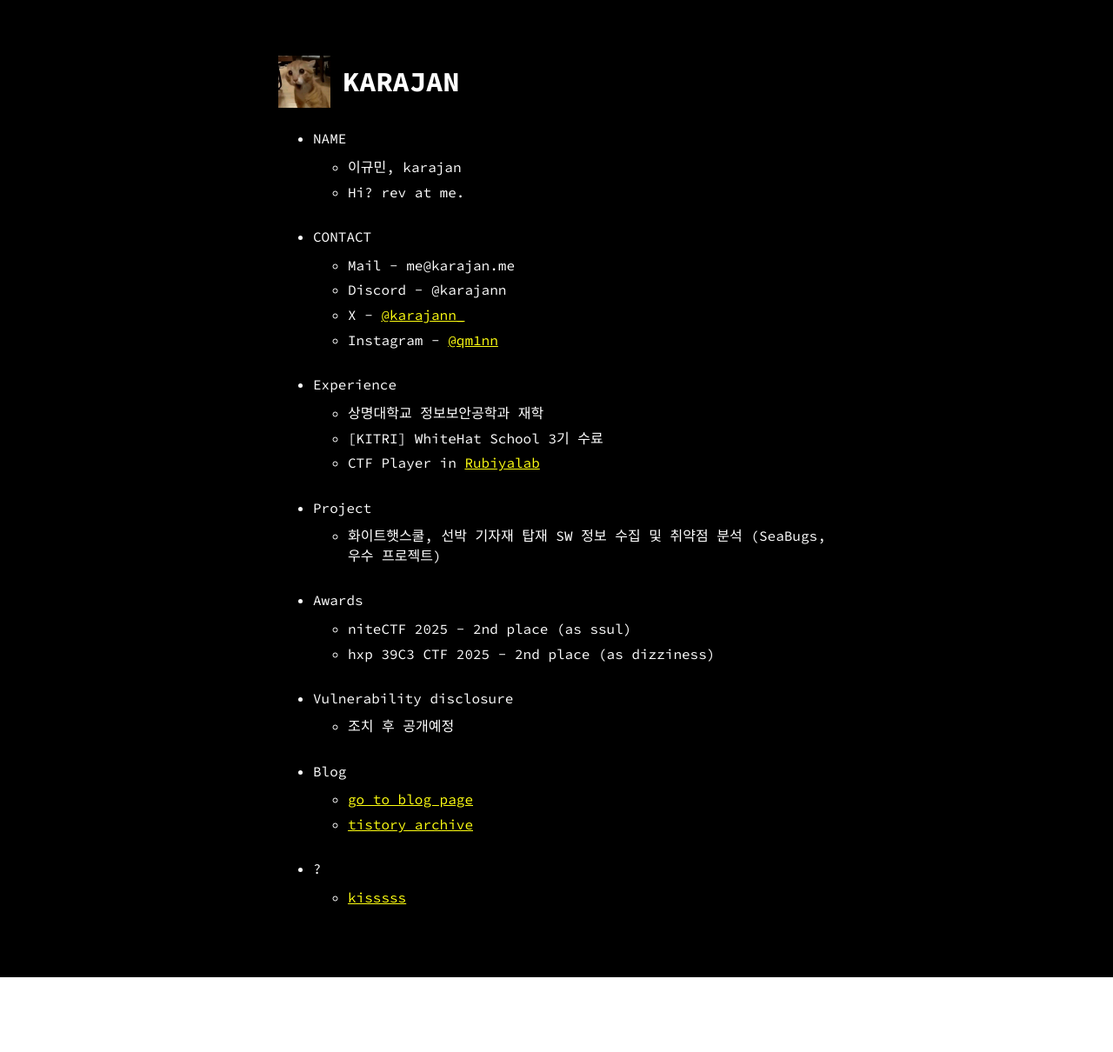
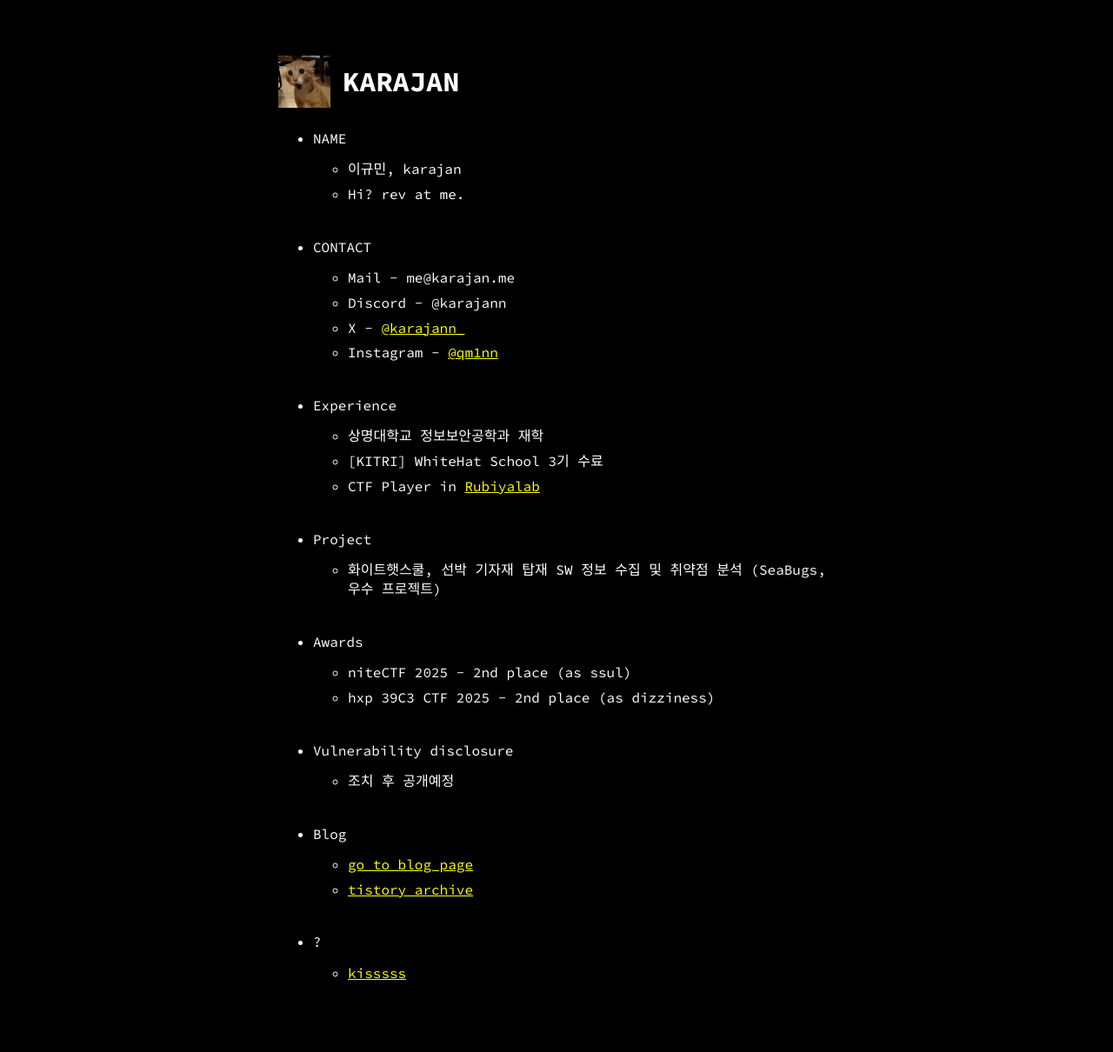
Before and after one commit to karajan0/karajan0.github.io, a Jekyll site: the page built from index.md, in a window 1280 px wide. Shown: the whole page at 87% size. Built offline with Jekyll 4.4.1, drawn with Linux system fonts in a browser that asks for light colours; some web fonts are replaced; before the commit the page ends 1124 px from its top, so only the background shows below that.

Commit message:
Make home section spacing explicit

```diff
--- a/_includes/menu_item.html
+++ b/_includes/menu_item.html
@@ -1,5 +1,5 @@
 {% for item in include.collection %}
-  <li>
+  <li{% if include.item_class %} class="{{ include.item_class }}"{% endif %}>
     {% if item.url and item.link_title %}
       {{ item.title }}<a href="{{ item.url }}">{{ item.link_title }}</a>
     {% elsif item.url %}
--- a/_layouts/home.html
+++ b/_layouts/home.html
@@ -17,7 +17,7 @@
         {{ content }}
 
         <ul class="home-menu">
-          {% include menu_item.html collection=site.data.menu.entries %}
+          {% include menu_item.html collection=site.data.menu.entries item_class="home-menu-section" %}
         </ul>
       </div>
     </main>
--- a/assets/css/override.css
+++ b/assets/css/override.css
@@ -24,16 +24,17 @@
   margin-top: 0;
 }
 
-.home-menu > li {
-  margin: 0 0 1.8rem;
+.home-menu-section {
+  margin: 0 0 2.4rem;
 }
 
-.home-menu > li:last-child {
+.home-menu-section:last-child {
   margin-bottom: 0;
 }
 
-.home-menu > li > ul {
-  margin-top: 0.65rem;
+.home-menu-section > ul {
+  margin-top: 0.8rem;
+  margin-bottom: 0;
 }
 
 hr {
```
